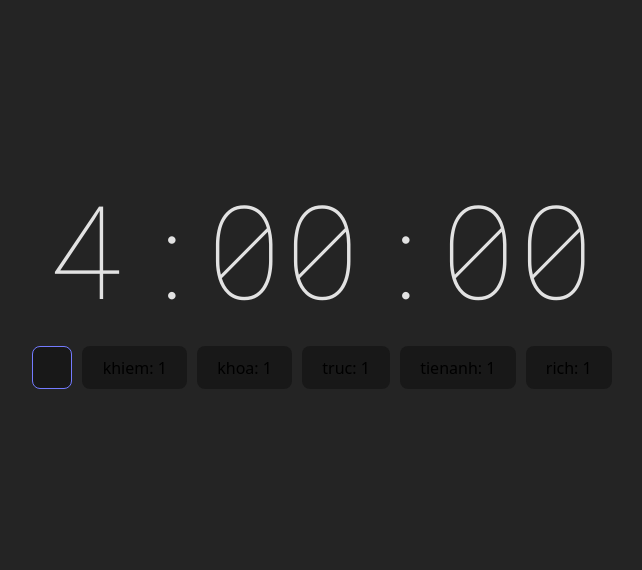
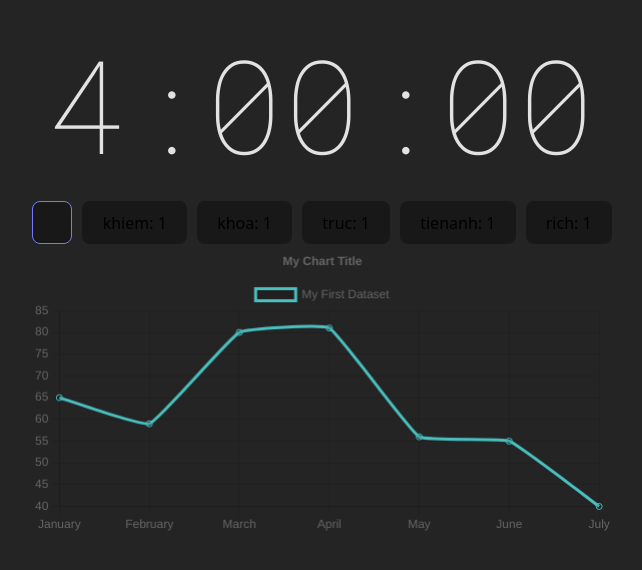
Before and after one commit to suka712/standup-timer, a React (Vite) app: page / in a window 1280 px wide. Shown: the part 130-700 px from the top of the page, without its empty margins (318-960 px from the left). Built offline with nearby package versions, Linux system fonts and the light colour scheme.

Commit message:
Attendees is now passed in by App parent

```diff
--- a/package.json
+++ b/package.json
@@ -10,7 +10,9 @@
     "preview": "vite preview"
   },
   "dependencies": {
+    "chart.js": "^4.5.1",
     "react": "^19.1.1",
+    "react-chartjs-2": "^5.3.0",
     "react-dom": "^19.1.1"
   },
   "devDependencies": {
--- a/src/App.tsx
+++ b/src/App.tsx
@@ -1,10 +1,22 @@
+import { useState } from 'react';
 import './App.css';
 import Clock from './Components/Clock';
+import Chart from './Components/Chart';
 
 const App = () => {
+  const [attendees, setAttendees] = useState([
+    { name: 'khiem', interval: 1 },
+    { name: 'khoa', interval: 1 },
+    { name: 'truc', interval: 1 },
+    { name: 'tienanh', interval: 1 },
+    { name: 'rich', interval: 1 },
+  ]);
   return (
-    <Clock/ >
-  )
+    <>
+      <Clock attendees={attendees} setAttendees={setAttendees}/>
+      <Chart />
+    </>
+  );
 };
 
 export default App;
--- /dev/null
+++ b/src/Components/Chart.tsx
@@ -0,0 +1,44 @@
+import {
+  Chart as ChartJS,
+  CategoryScale,
+  LinearScale,
+  PointElement,
+  LineElement,
+  Title,
+  Tooltip,
+  Legend,
+} from 'chart.js';
+import { Line } from 'react-chartjs-2';
+
+ChartJS.register(CategoryScale, LinearScale, PointElement, LineElement, Title, Tooltip, Legend);
+
+const Chart = () => {
+  const data = {
+    labels: ['January', 'February', 'March', 'April', 'May', 'June', 'July'],
+    datasets: [
+      {
+        label: 'My First Dataset',
+        data: [65, 59, 80, 81, 56, 55, 40],
+        fill: false,
+        borderColor: 'rgb(75, 192, 192)',
+        tension: 0.1,
+      },
+    ],
+  };
+
+  const options = {
+    responsive: true,
+    plugins: {
+      legend: {
+        position: 'top',
+      },
+      title: {
+        display: true,
+        text: 'My Chart Title',
+      },
+    },
+  };
+  return <Line data={data} options={options} />;
+};
+
+export default Chart;
--- a/src/Components/Clock.tsx
+++ b/src/Components/Clock.tsx
@@ -1,23 +1,24 @@
 import {useState, useEffect} from 'react';
 
-export const Clock = () => {
-  const [attendees, setAttendees] = useState([
-    { name: 'khiem', interval: 1 },
-    { name: 'khoa', interval: 1 },
-    { name: 'truc', interval: 1 },
-    { name: 'tienanh', interval: 1 },
-    { name: 'rich', interval: 1 },
-  ]);
+interface Attendee {
+  name: string;
+  interval: number;
+}
 
+interface ClockProps {
+  attendees: Attendee[];
+  setAttendees: React.Dispatch<React.SetStateAction<Attendee[]>>;
+}
+
+const Clock = ({ attendees, setAttendees }: ClockProps) => {
   const intervalStart = new Audio('/interval-start.mp3');
   const intervalOver = new Audio('/interval-over.mp3');
   const intervalStop = new Audio('/interval-pause.mp3');
 
-
   const STARTING_MINUTE = 4;
   const [milisecondsLeft, setMilisecondsLeft] = useState(STARTING_MINUTE * 60 * 1000);
 
-  const [standingAttendee, setStandingAttendee] = useState<string>();
+  const [standingAttendee, setStandingAttendee] = useState<string | undefined>();
 
   useEffect(() => {
     if (!standingAttendee) {
```
Also changed, not shown: 1 other file (tests, documents, lock files or other folders).
